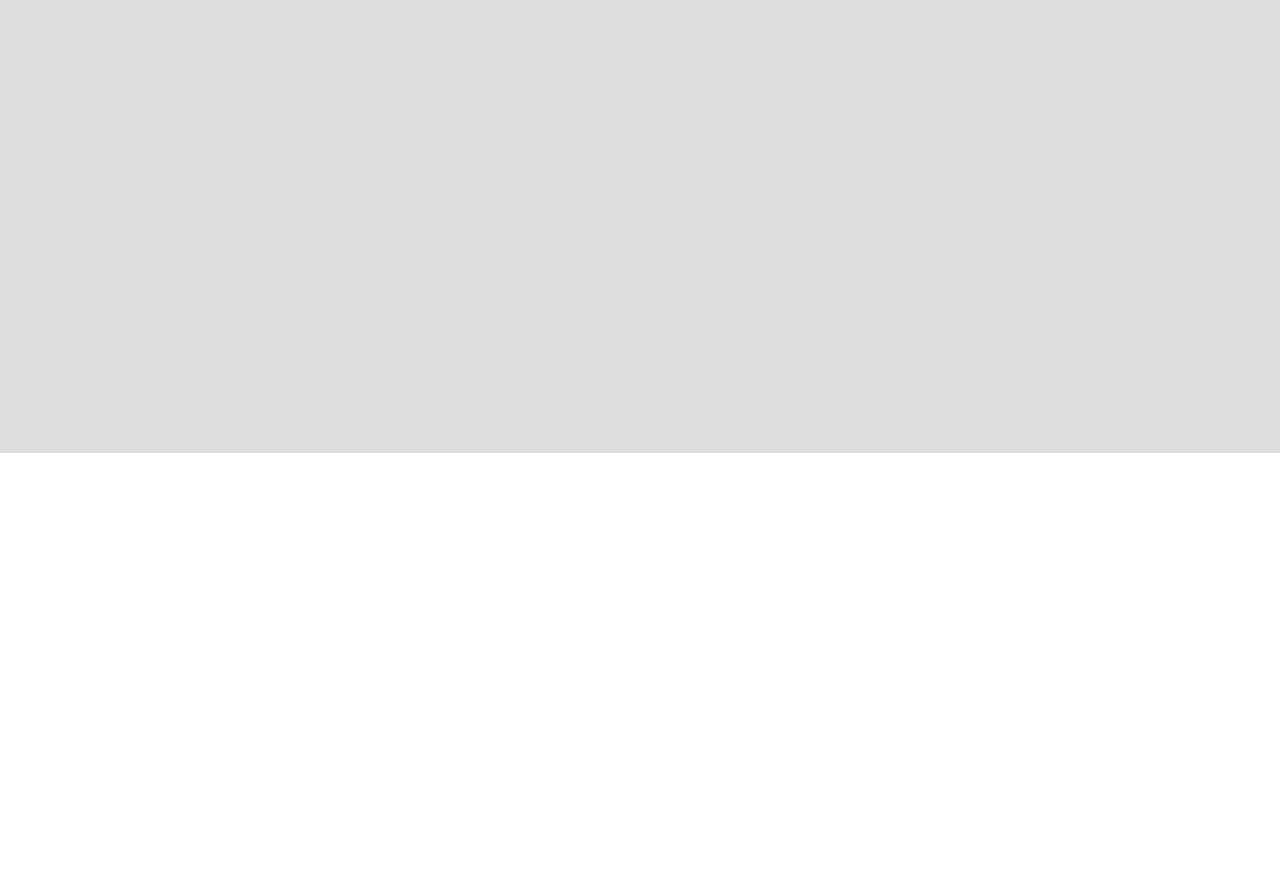
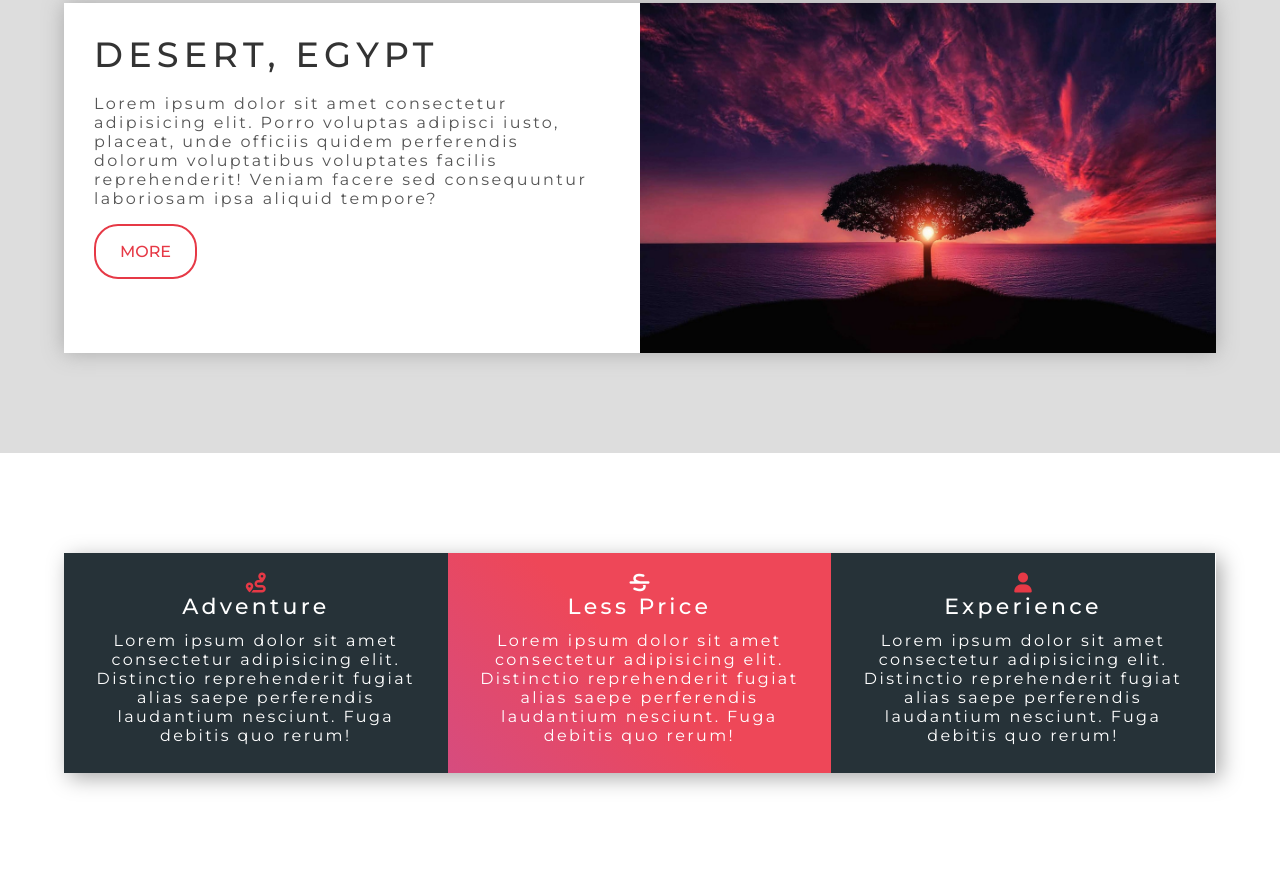
Before and after one commit to Madnote/Travel-Website, a plain HTML site: page index.html in a window 1280 px wide. Shown: the part 1347-2220 px from the top of the page. Before the commit the page ends 1800 px from the top, so only its background shows below. Drawn offline with Linux system fonts and the light colour scheme.

Commit message:
added-features-section

```diff
--- a/css/style.css
+++ b/css/style.css
@@ -157,6 +157,34 @@ float: left;
 }
 
 
+
+/* Features section */
+.features{
+    padding: 10rem 0;
+}
+
+.box{
+    width: 33.3%;
+    float: left;
+    padding: 2rem;
+    text-align: center;
+}
+.box-wrapper{
+    box-shadow: 5px 5px 20px 0 #aaa;
+}
+.box-wrapper::after{
+    content: "";
+    display: block;
+    clear: both;
+}
+.box1,.box3{
+    background:#263238;
+    color: #fff;
+}
+.box2{
+    background: linear-gradient(45deg,#d64c7f,#ee4758 50%);
+    color: #fff;
+}
 /* Utitlity classes */
 
 .lg-heading{
--- a/index.html
+++ b/index.html
@@ -5,6 +5,7 @@
     <meta http-equiv="X-UA-Compatible" content="IE=edge">
     <meta name="viewport" content="width=device-width, initial-scale=1.0">
     <link rel="stylesheet" href="./css/style.css">
+    <script src="https://kit.fontawesome.com/fd018be163.js" crossorigin="anonymous"></script>
     <title>Travel With Us</title>
 </head>
 <body>
@@ -55,5 +56,31 @@
             </div>
         </div>
     </section>
+
+    <section class="features">
+        <div class="container">
+        <div class="box-wrapper ">
+            <div class="box box1">
+                <i class="fa-solid fa-route fa-2x text-red"></i>
+               <h2 class="md-heading">Adventure</h2>
+               <p>Lorem ipsum dolor sit amet consectetur adipisicing elit. Distinctio reprehenderit fugiat alias saepe perferendis laudantium nesciunt. Fuga debitis quo rerum!</p>
+            </div>
+            <div class="box box2">
+                <i class="fa-solid fa-strikethrough fa-2x "></i>
+               <h2 class="md-heading">Less Price</h2>
+               <p>Lorem ipsum dolor sit amet consectetur adipisicing elit. Distinctio reprehenderit fugiat alias saepe perferendis laudantium nesciunt. Fuga debitis quo rerum!</p>
+            </div>
+            <div class="box box3">
+                <i class="fa-solid fa-user fa-2x text-red"></i>
+                <h2 class="md-heading">Experience</h2>
+                <p>Lorem ipsum dolor sit amet consectetur adipisicing elit. Distinctio reprehenderit fugiat alias saepe perferendis laudantium nesciunt. Fuga debitis quo rerum!</p>
+            </div>
+        </div>
+        </div>
+    </section>
+
+    <footer class="footer">
+
+    </footer>
 </body>
 </html>
```
